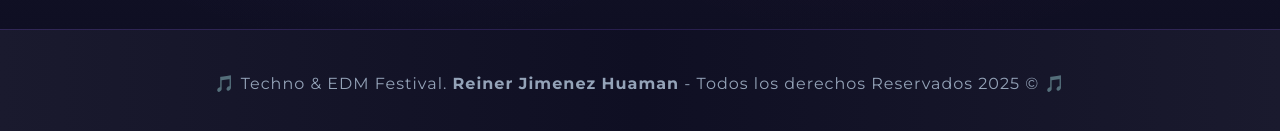
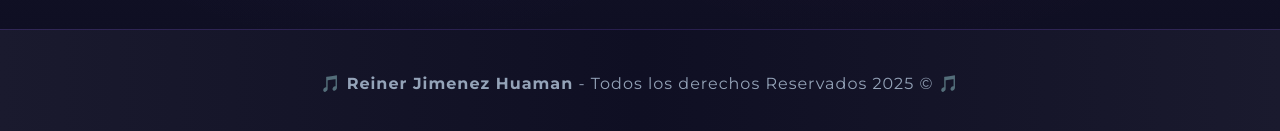
Before and after one commit to reinerjh-png/feltivalmusica, a website: page index.html in a window 1280 px wide. Shown: the part 5185-5316 px from the top of the page. Drawn offline with Linux system fonts and the light colour scheme.

Commit message:
Remove festival name from footer

```diff
--- a/index.html
+++ b/index.html
@@ -211,7 +211,7 @@
     </section>
 
     <footer class="footer">
-        <p>Techno & EDM Festival. <strong>Reiner Jimenez Huaman</strong> - Todos los derechos Reservados 2025 &copy;</p>
+        <p><strong>Reiner Jimenez Huaman</strong> - Todos los derechos Reservados 2025 &copy;</p>
     </footer>
 
     <script src="build/js/app.js"></script>
```
